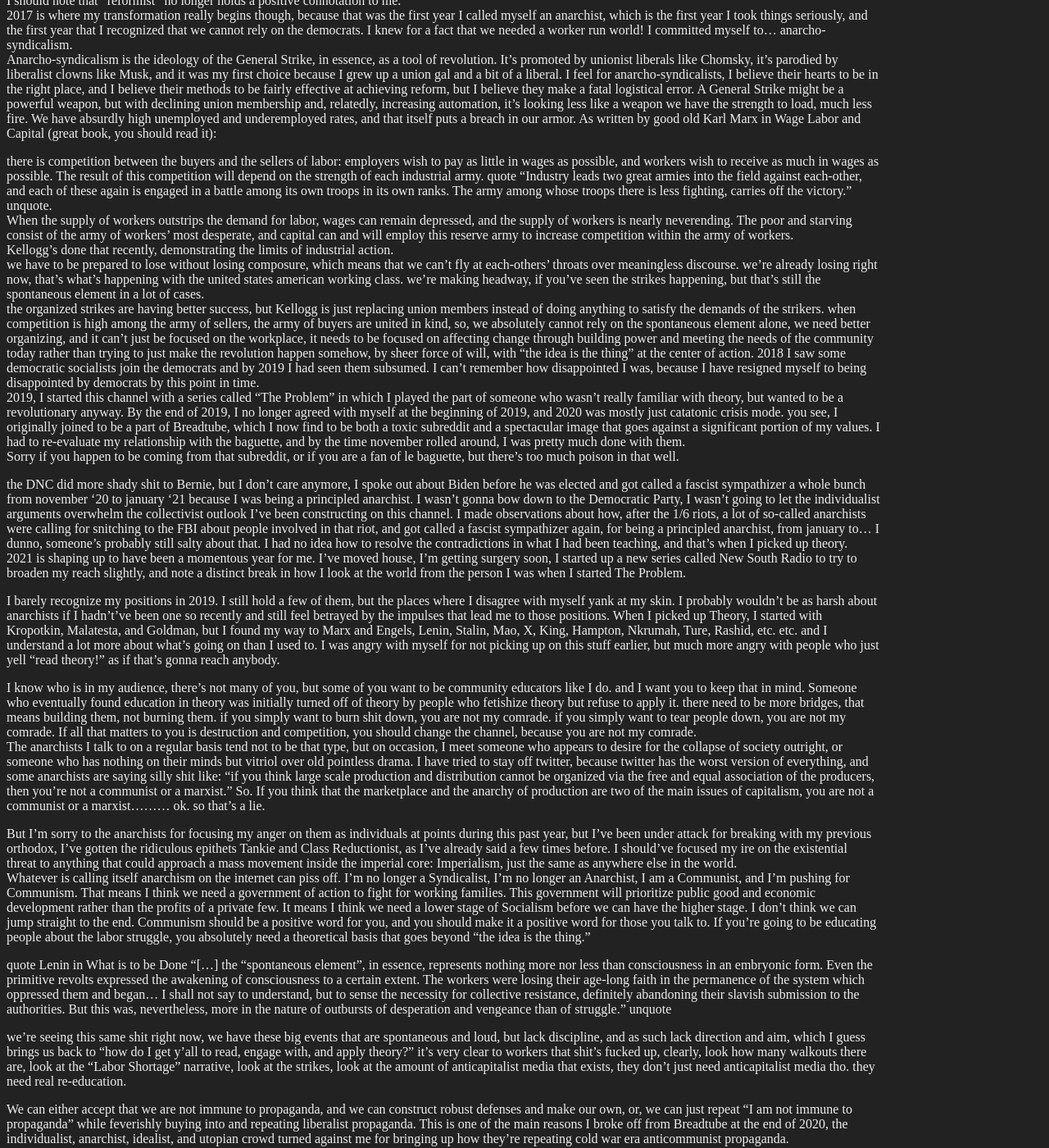
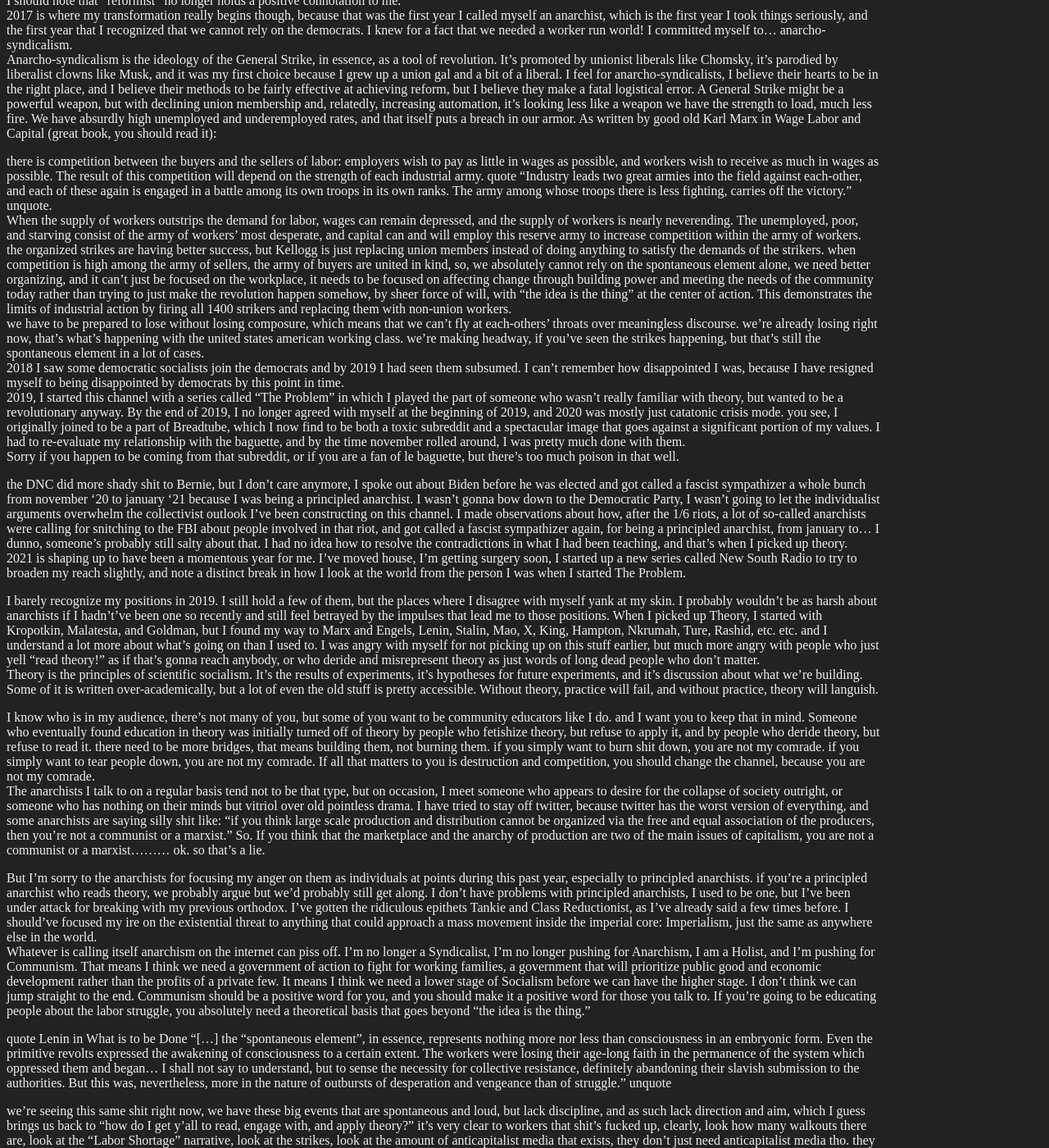
Before and after one commit to madcountess/lockhartblog, a Jekyll site: the page built from _posts/wip/2021-12-25-newsouth13.md, in a window 1280 px wide and 1400 px high, scrolled down 1192 px. Shown: the whole window at 82% size. Built offline with Jekyll 4.4.1, drawn with Linux system fonts in a browser that asks for light colours; some of the changed text lies outside the part shown.

Commit message:
try to get sam to read this

```diff
--- a/_posts/wips/2021-12-25-newsouth13.md
+++ b/_posts/wip/2021-12-25-newsouth13.md
@@ -33,10 +33,10 @@ I feel for anarcho-syndicalists, I believe their hearts to be in the right place
 As written by good old Karl Marx in Wage Labor and Capital (great book, you should read it):
 
 there is competition between the buyers and the sellers of labor: employers wish to pay as little in wages as possible, and workers wish to receive as much in wages as possible. The result of this competition will depend on the strength of each industrial army. quote "Industry leads two great armies into the field against each-other, and each of these again is engaged in a battle among its own troops in its own ranks. The army among whose troops there is less fighting, carries off the victory." unquote.
-When the supply of workers outstrips the demand for labor, wages can remain depressed, and the supply of workers is nearly neverending. The poor and starving consist of the army of workers' most desperate, and capital can and will employ this reserve army to increase competition within the army of workers.
-Kellogg's done that recently, demonstrating the limits of industrial action.
+When the supply of workers outstrips the demand for labor, wages can remain depressed, and the supply of workers is nearly neverending. The unemployed, poor, and starving consist of the army of workers' most desperate, and capital can and will employ this reserve army to increase competition within the army of workers.
+the organized strikes are having better success, but Kellogg is just replacing union members instead of doing anything to satisfy the demands of the strikers. when competition is high among the army of sellers, the army of buyers are united in kind, so, we absolutely cannot rely on the spontaneous element alone, we need better organizing, and it can't just be focused on the workplace, it needs to be focused on affecting change through building power and meeting the needs of the community today rather than trying to just make the revolution happen somehow, by sheer force of will, with "the idea is the thing" at the center of action.
+This demonstrates the limits of industrial action by firing all 1400 strikers and replacing them with non-union workers.
 we have to be prepared to lose without losing composure, which means that we can't fly at each-others' throats over meaningless discourse. we're already losing right now, that's what's happening with the united states american working class. we're making headway, if you've seen the strikes happening, but that's still the spontaneous element in a lot of cases.
-the organized strikes are having better success, but Kellogg is just replacing union members instead of doing anything to satisfy the demands of the strikers. when competition is high among the army of sellers, the army of buyers are united in kind, so, we absolutely cannot rely on the spontaneous element alone, we need better organizing, and it can't just be focused on the workplace, it needs to be focused on affecting change through building power and meeting the needs of the community today rather than trying to just make the revolution happen somehow, by sheer force of will, with "the idea is the thing" at the center of action.
 2018 I saw some democratic socialists join the democrats and by 2019 I had seen them subsumed. I can't remember how disappointed I was, because I have resigned myself to being disappointed by democrats by this point in time.
 2019, I started this channel with a series called "The Problem" in which I played the part of someone who wasn't really familiar with theory, but wanted to be a revolutionary anyway.
 By the end of 2019, I no longer agreed with myself at the beginning of 2019, and 2020 was mostly just catatonic crisis mode. you see, I originally joined to be a part of Breadtube, which I now find to be both a toxic subreddit and a spectacular image that goes against a significant portion of my values. I had to re-evaluate my relationship with the baguette, and by the time november rolled around, I was pretty much done with them.
@@ -45,19 +45,20 @@ Sorry if you happen to be coming from that subreddit, or if you are a fan of le
 the DNC did more shady shit to Bernie, but I don't care anymore, I spoke out about Biden before he was elected and got called a fascist sympathizer a whole bunch from november '20 to january '21 because I was being a principled anarchist. I wasn't gonna bow down to the Democratic Party, I wasn't going to let the individualist arguments overwhelm the collectivist outlook I've been constructing on this channel. I made observations about how, after the 1/6 riots, a lot of so-called anarchists were calling for snitching to the FBI about people involved in that riot, and got called a fascist sympathizer again, for being a principled anarchist, from january to... I dunno, someone's probably still salty about that. I had no idea how to resolve the contradictions in what I had been teaching, and that's when I picked up theory.
 2021 is shaping up to have been a momentous year for me. I've moved house, I'm getting surgery soon, I started up a new series called New South Radio to try to broaden my reach slightly, and note a distinct break in how I look at the world from the person I was when I started The Problem.
 
-I barely recognize my positions in 2019. I still hold a few of them, but the places where I disagree with myself yank at my skin. I probably wouldn't be as harsh about anarchists if I hadn't've been one so recently and still feel betrayed by the impulses that lead me to those positions. When I picked up Theory, I started with Kropotkin, Malatesta, and Goldman, but I found my way to Marx and Engels, Lenin, Stalin, Mao, X, King, Hampton, Nkrumah, Ture, Rashid, etc. etc. and I understand a lot more about what's going on than I used to. I was angry with myself for not picking up on this stuff earlier, but much more angry with people who just yell "read theory!" as if that's gonna reach anybody.
+I barely recognize my positions in 2019. I still hold a few of them, but the places where I disagree with myself yank at my skin. I probably wouldn't be as harsh about anarchists if I hadn't've been one so recently and still feel betrayed by the impulses that lead me to those positions. When I picked up Theory, I started with Kropotkin, Malatesta, and Goldman, but I found my way to Marx and Engels, Lenin, Stalin, Mao, X, King, Hampton, Nkrumah, Ture, Rashid, etc. etc. and I understand a lot more about what's going on than I used to. I was angry with myself for not picking up on this stuff earlier, but much more angry with people who just yell "read theory!" as if that's gonna reach anybody, or who deride and misrepresent theory as just words of long dead people who don't matter.
+Theory is the principles of scientific socialism. It's the results of experiments, it's hypotheses for future experiments, and it's discussion about what we're building. Some of it is written over-academically, but a lot of even the old stuff is pretty accessible. Without theory, practice will fail, and without practice, theory will languish.
 
-I know who is in my audience, there's not many of you, but some of you want to be community educators like I do. and I want you to keep that in mind. Someone who eventually found education in theory was initially turned off of theory by people who fetishize theory but refuse to apply it.
+I know who is in my audience, there's not many of you, but some of you want to be community educators like I do. and I want you to keep that in mind. Someone who eventually found education in theory was initially turned off of theory by people who fetishize theory, but refuse to apply it, and by people who deride theory, but refuse to read it.
 there need to be more bridges, that means building them, not burning them. if you simply want to burn shit down, you are not my comrade. if you simply want to tear people down, you are not my comrade. If all that matters to you is destruction and competition, you should change the channel, because you are not my comrade.
 The anarchists I talk to on a regular basis tend not to be that type, but on occasion, I meet someone who appears to desire for the collapse of society outright, or someone who has nothing on their minds but vitriol over old pointless drama. I have tried to stay off twitter, because twitter has the worst version of everything, and some anarchists are saying silly shit like: "if you think large scale production and distribution cannot be organized via the free and equal association of the producers, then you're not a communist or a marxist." So. If you think that the marketplace and the anarchy of production are two of the main issues of capitalism, you are not a communist or a marxist......... ok. so that's a lie.
 
-But I'm sorry to the anarchists for focusing my anger on them as individuals at points during this past year, but I've been under attack for breaking with my previous orthodox, I've gotten the ridiculous epithets Tankie and Class Reductionist, as I've already said a few times before. I should've focused my ire on the existential threat to anything that could approach a mass movement inside the imperial core: Imperialism, just the same as anywhere else in the world.
-Whatever is calling itself anarchism on the internet can piss off. I'm no longer a Syndicalist, I'm no longer an Anarchist, I am a Communist, and I'm pushing for Communism. That means I think we need a government of action to fight for working families. This government will prioritize public good and economic development rather than the profits of a private few. It means I think we need a lower stage of Socialism before we can have the higher stage. I don't think we can jump straight to the end. Communism should be a positive word for you, and you should make it a positive word for those you talk to. If you're going to be educating people about the labor struggle, you absolutely need a theoretical basis that goes beyond "the idea is the thing."
+But I'm sorry to the anarchists for focusing my anger on them as individuals at points during this past year, especially to principled anarchists. if you're a principled anarchist who reads theory, we probably argue but we'd probably still get along. I don't have problems with principled anarchists, I used to be one, but I've been under attack for breaking with my previous orthodox. I've gotten the ridiculous epithets Tankie and Class Reductionist, as I've already said a few times before. I should've focused my ire on the existential threat to anything that could approach a mass movement inside the imperial core: Imperialism, just the same as anywhere else in the world.
+Whatever is calling itself anarchism on the internet can piss off. I'm no longer a Syndicalist, I'm no longer pushing for Anarchism, I am a Holist, and I'm pushing for Communism. That means I think we need a government of action to fight for working families, a government that will prioritize public good and economic development rather than the profits of a private few. It means I think we need a lower stage of Socialism before we can have the higher stage. I don't think we can jump straight to the end. Communism should be a positive word for you, and you should make it a positive word for those you talk to. If you're going to be educating people about the labor struggle, you absolutely need a theoretical basis that goes beyond "the idea is the thing."
 
 quote Lenin in What is to be Done "[...] the “spontaneous element”, in essence, represents nothing more nor less than consciousness in an embryonic form. Even the primitive revolts expressed the awakening of consciousness to a certain extent. The workers were losing their age-long faith in the permanence of the system which oppressed them and began... I shall not say to understand, but to sense the necessity for collective resistance, definitely abandoning their slavish submission to the authorities. But this was, nevertheless, more in the nature of outbursts of desperation and vengeance than of struggle." unquote
 
 we're seeing this same shit right now, we have these big events that are spontaneous and loud, but lack discipline, and as such lack direction and aim, which I guess brings us back to "how do I get y'all to read, engage with, and apply theory?"
-it's very clear to workers that shit's fucked up, clearly, look how many walkouts there are, look at the "Labor Shortage" narrative, look at the strikes, look at the amount of anticapitalist media that exists, they don't just need anticapitalist media tho. they need real re-education.
+it's very clear to workers that shit's fucked up, clearly, look how many walkouts there are, look at the "Labor Shortage" narrative, look at the strikes, look at the amount of anticapitalist media that exists, they don't just need anticapitalist media tho. they need real re-education. It's not enough to accurately describe the worker-owner relationship, you must understand the whole of the problem to understand the whole of the problem. It's a tautology, but without trying to educate, the people you're reaching will not learn.
 
 We can either accept that we are not immune to propaganda, and we can construct robust defenses and make our own, or, we can just repeat "I am not immune to propaganda" while feverishly buying into and repeating liberalist propaganda. This is one of the main reasons I broke off from Breadtube at the end of 2020, the individualist, anarchist, idealist, and utopian crowd turned against me for bringing up how they're repeating cold war era anticommunist propaganda.
 
```
Also changed, not shown: other parts of _posts/wip/2021-12-25-newsouth13.md (+1 -1 lines).
